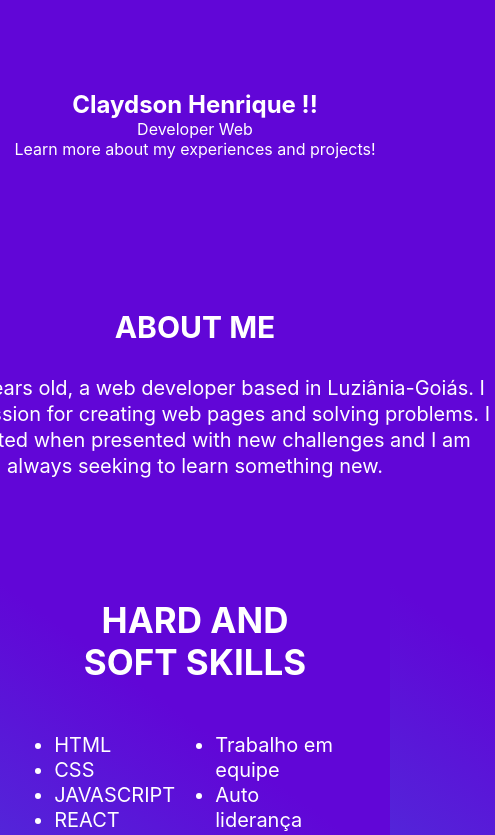
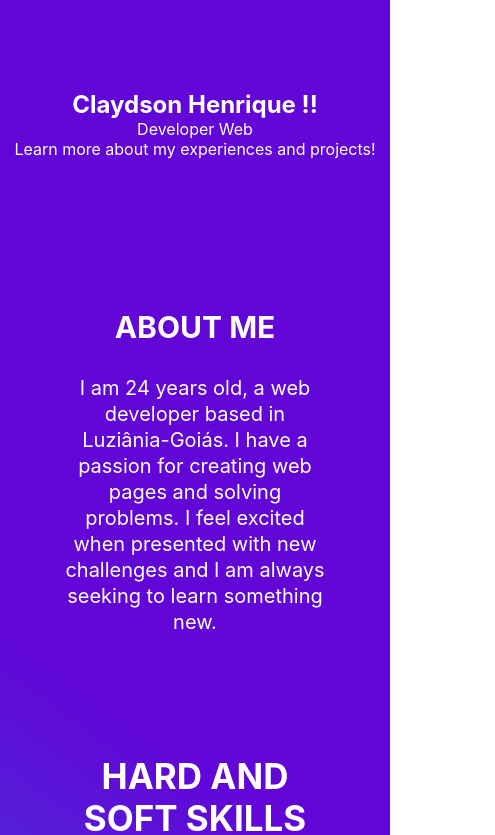
Before and after one commit to ClaydsonHenrique/claydson.github.io, a React (Create React App) app: page / in a window 390 px wide. Shown: the top 835 px of the page, 495 px wide, since content can reach past the window. Built offline with nearby package versions, Linux system fonts and the light colour scheme.

Commit message:
corrigindo erro de espaço

```diff
--- a/src/page/About.jsx
+++ b/src/page/About.jsx
@@ -1,12 +1,15 @@
 import React from "react";
+import '../style/mobilePage.css'
 
 export default function About() {
   return (
     <section
 id="about"
-style={{  display: "flex", flexDirection: "column", justifyContent: "center", alignItems: "center", padding: "60px" }}>
+style={{  display: "flex",width:'auto', flexDirection: "column", justifyContent: "center", alignItems: "center", padding: "60px" }}>
         <h1 style={{fontSize:'30px' , marginBottom:"30px"}}>ABOUT ME</h1>
-      <div style={{ width: "600px" , fontSize:'20px', textAlign:"center", lineHeight:'26px'}}>
+      <div
+ style={{  fontSize:'20px', textAlign:"center", lineHeight:'26px' ,}}
+className="aboutText">
         I am 24 years old, a web developer based in Luziânia-Goiás. I have a passion for creating web pages and solving problems. I feel excited when presented with new challenges and I am always seeking to learn something new.
       </div>
     </section >
--- a/src/style/mobilePage.css
+++ b/src/style/mobilePage.css
@@ -1,14 +1,17 @@
-@media (max-width:414px) {
+@media (max-width:796px) {
+body{
+margin: 0;
+padding: 0;
+}
+
   #img{
 display: none;
 }
-#home{
-max-width: 100%;
-}
 #header{
 display: none;
-width: 414px;
-background-color: #6336cb;
+}
+#about{
+font-size: 10px;
 }
 .nav{
 display: flex;
@@ -16,9 +19,8 @@ justify-content: flex-start;
 gap: 20px;
 }
 
-.nav a {
-color: white;
-text-decoration: none;
-font-size: 15px;
+.aboutText {
+display: flex;
+flex-wrap: wrap;
 }
 }
```
